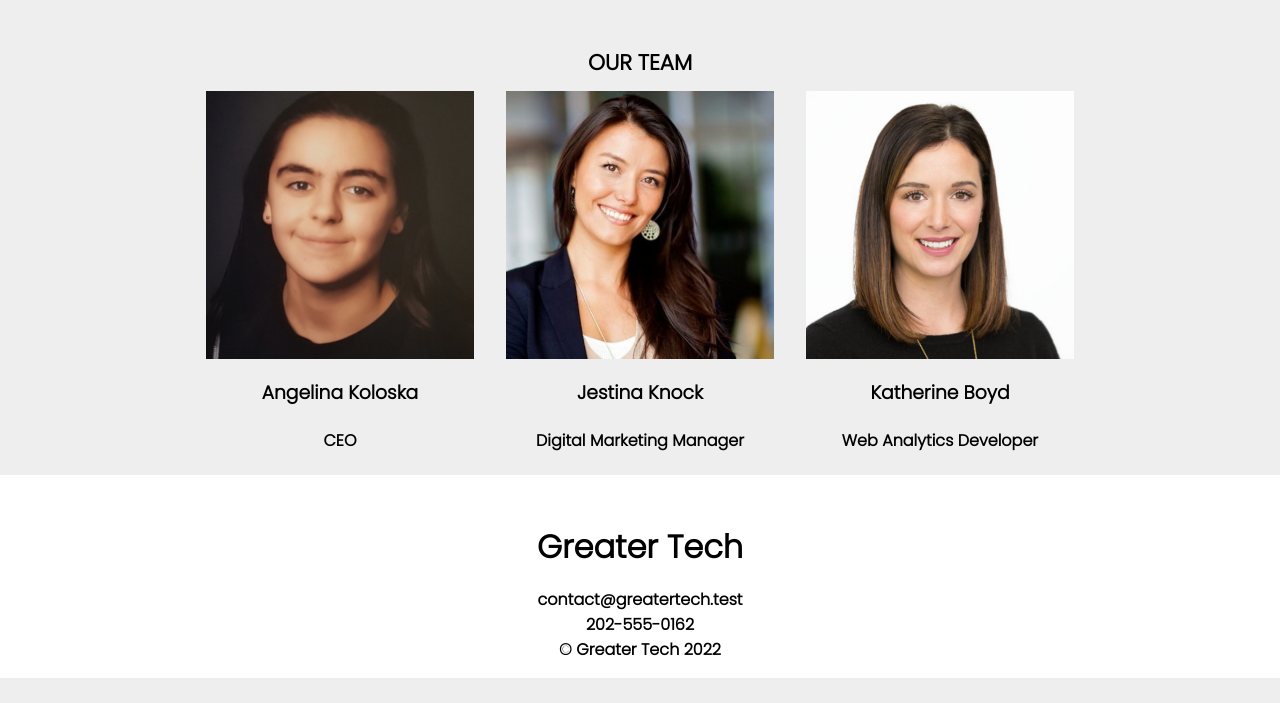
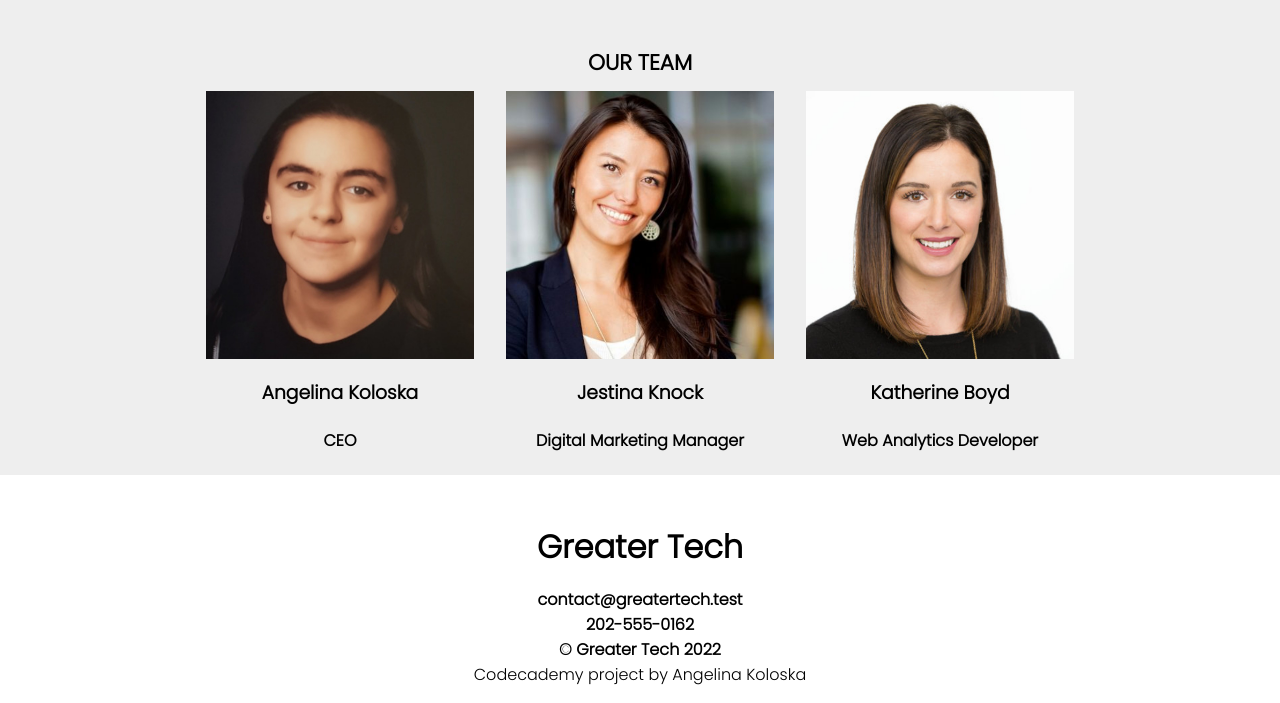
Before and after one commit to angelinakoloska/Company-Home-Page, a plain HTML site: page index.html in a window 1280 px wide. Shown: the part 1317-2020 px from the top of the page. Before the commit the page ends 1995 px from the top, so only its background shows below. Drawn offline with Linux system fonts and the light colour scheme.

Commit message:
Update index.html

```diff
--- a/index.html
+++ b/index.html
@@ -72,6 +72,7 @@
     <p><strong>contact@greatertech.test</strong></p>
     <p><strong>202-555-0162</strong></p>
     <p><strong>&copy; Greater Tech 2022</strong></p>
+    <p>Codecademy project by Angelina Koloska</p>
   </footer>
 </body>
 </html>
```
